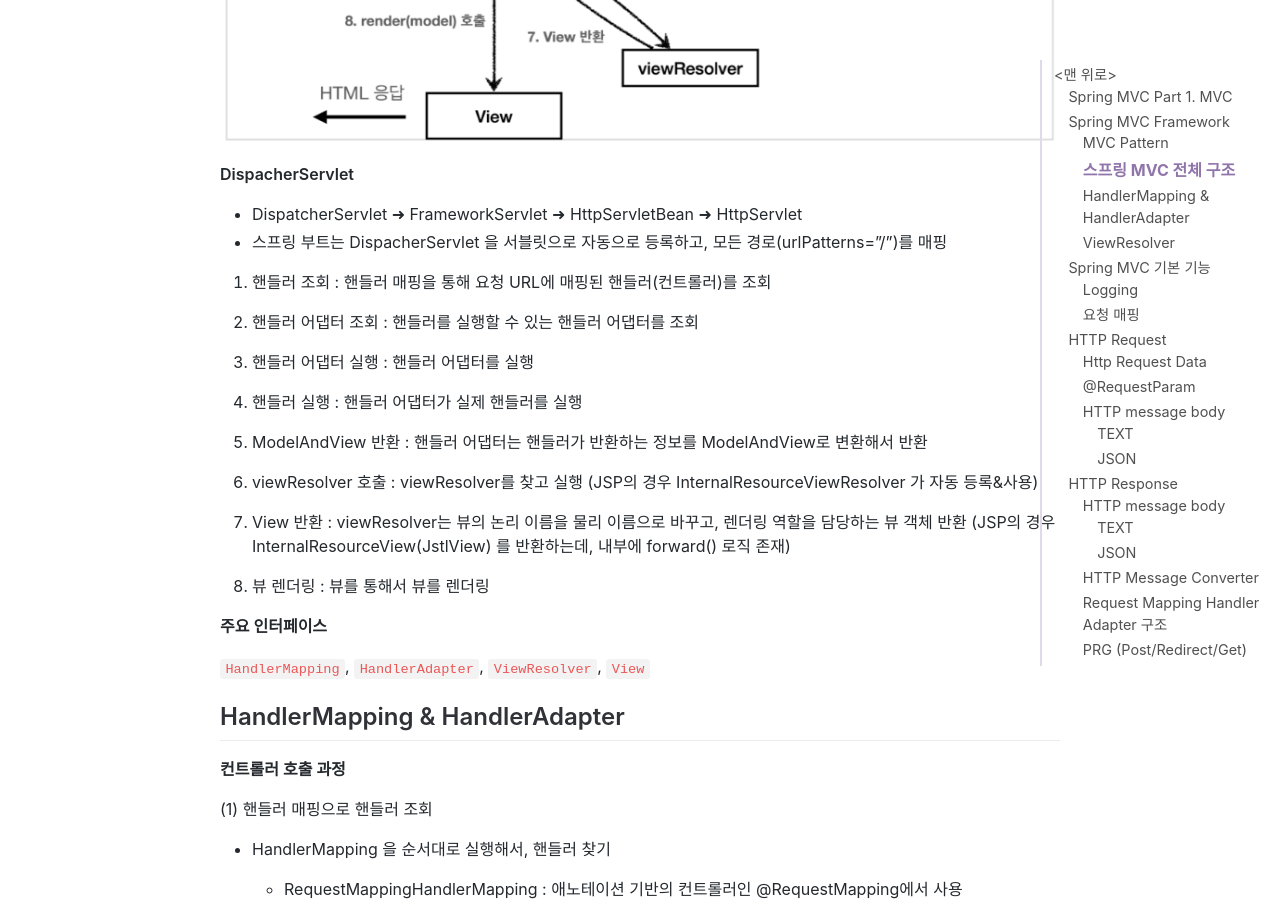
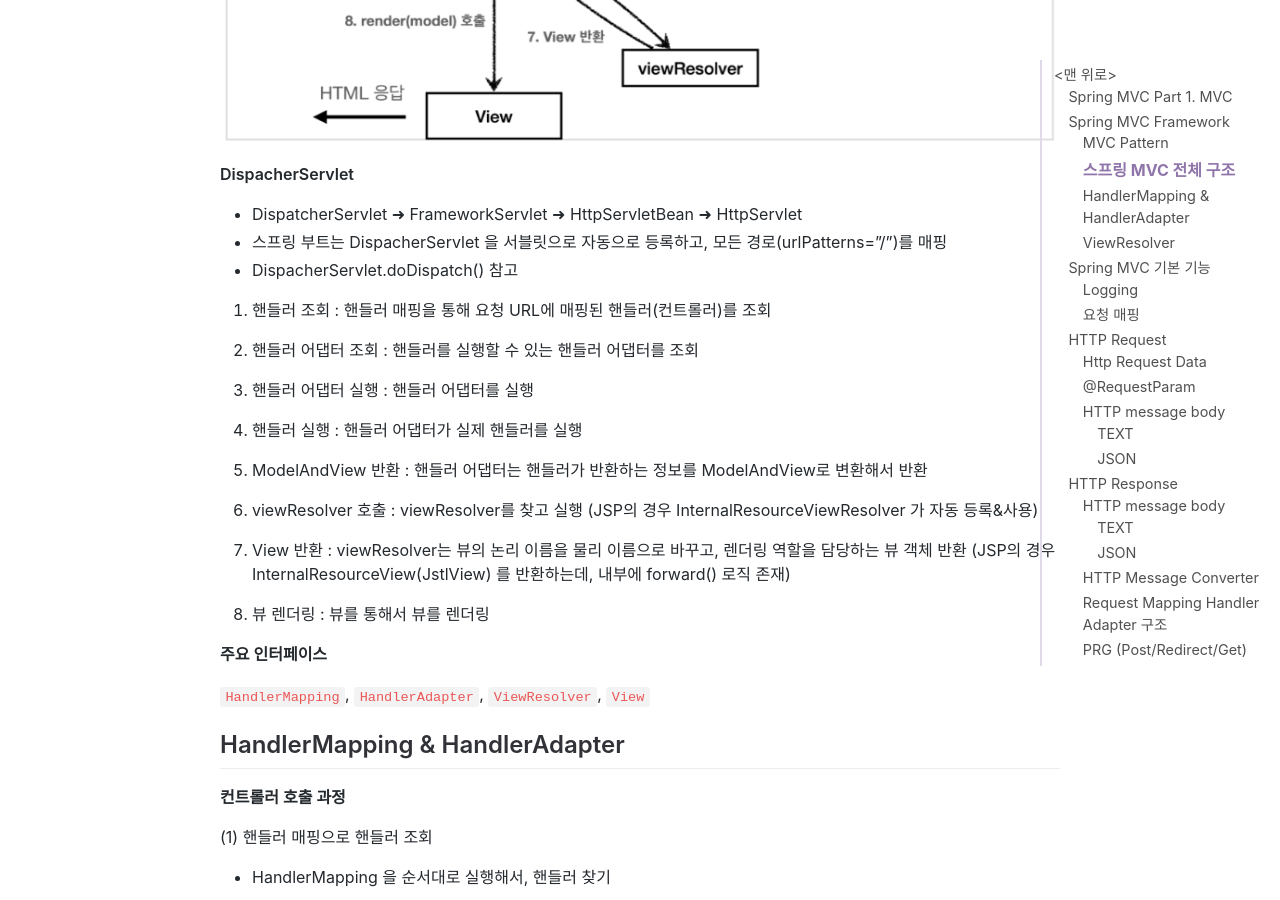
Before and after one commit to jihunparkme/jihunparkme.github.io, a Jekyll site: the page built from _posts/2021-08-16-Spring-MVC-Part1-MVC.md, in a window 1280 px wide and 900 px high, scrolled down 1491 px. Built offline with Jekyll 4.4.1, drawn with Linux system fonts in a browser that asks for light colours; nearby versions of some CDN libraries; comment, search, counter and statistics services are not loaded.

Commit message:
[Spring MVC] DispacherServlet

```diff
--- a/_posts/2021-08-16-Spring-MVC-Part1-MVC.md
+++ b/_posts/2021-08-16-Spring-MVC-Part1-MVC.md
@@ -33,6 +33,7 @@ Controller
 
 - DispatcherServlet ➜ FrameworkServlet ➜ HttpServletBean ➜ HttpServlet
 - 스프링 부트는 DispacherServlet 을 서블릿으로 자동으로 등록하고, 모든 경로(urlPatterns="/")를 매핑
+- DispacherServlet.doDispatch() 참고
 
 1. 핸들러 조회 : 핸들러 매핑을 통해 요청 URL에 매핑된 핸들러(컨트롤러)를 조회
 
@@ -49,18 +50,6 @@ Controller
 7. View 반환 : viewResolver는 뷰의 논리 이름을 물리 이름으로 바꾸고, 렌더링 역할을 담당하는 뷰 객체 반환 (JSP의 경우 InternalResourceView(JstlView) 를 반환하는데, 내부에 forward() 로직 존재)
 
 8. 뷰 렌더링 : 뷰를 통해서 뷰를 렌더링
-
-
-
-
-
-
-
-
-
-
-
-
 
 **주요 인터페이스**
 
```
